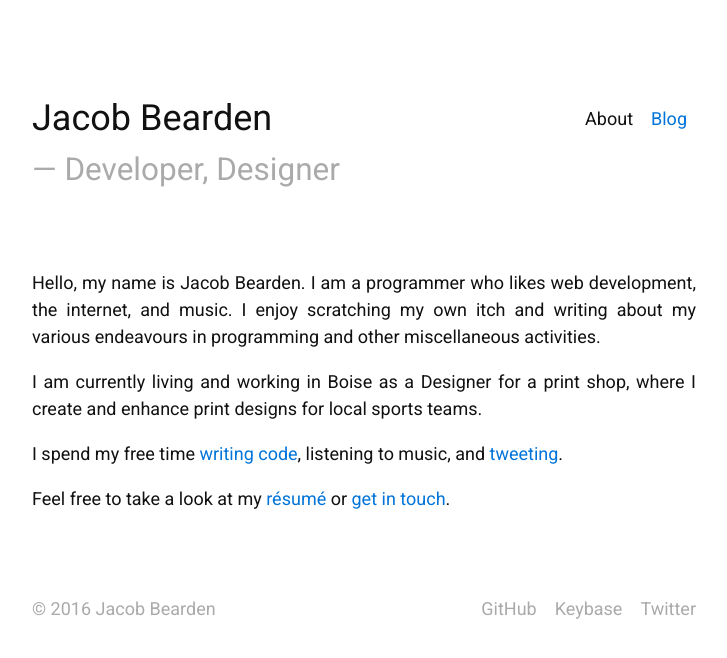
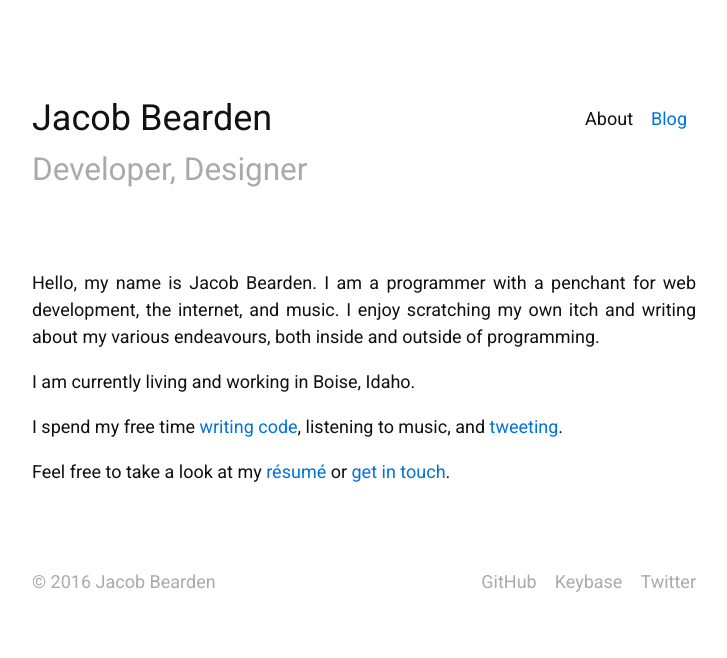
Before and after one commit to jacobbearden/bearden.io, a Jekyll site: the page built from index.md, in a window 1280 px wide. Shown: the top 658 px of the page, without its empty margins (276-1003 px from the left). Built offline with Jekyll 4.4.1, drawn with Linux system fonts in a browser that asks for light colours.

Commit message:
reword index, fix linebreak, remove emdash

```diff
--- a/_layouts/page.html
+++ b/_layouts/page.html
@@ -17,7 +17,7 @@ layout: compress
 					</h1>
 
 					<h2 class="header-subtitle">
-						— {{ site.description }}
+						{{ site.description }}
 					</h2>
 				</div>
 
--- a/_layouts/post.html
+++ b/_layouts/post.html
@@ -17,7 +17,7 @@ layout: compress
 					</h1>
 
 					<h2 class="header-subtitle">
-						— {{ page.date | date: '%Y %b %d' }}
+						{{ page.date | date: '%Y %b %d' }}
 					</h2>
 				</div>
 
--- a/index.md
+++ b/index.md
@@ -3,15 +3,10 @@ title: About
 in-nav: true
 ---
 
-Hello, my name is Jacob Bearden. I am a programmer who likes web development,
-the internet, and music. I enjoy scratching my own itch and writing about my
-various endeavours in programming and other miscellaneous activities.
+Hello, my name is Jacob Bearden. I am a programmer with a penchant for web development, the internet, and music. I enjoy scratching my own itch and writing about my various endeavours, both inside and outside of programming.
 
-I am currently living and working in Boise as a Designer for a print shop,
-where I create and enhance print designs for local sports teams.
+I am currently living and working in Boise, Idaho.
 
-I spend my free time [writing code](//github.com/jacobbearden), listening to
-music, and [tweeting](//twitter.com/jacobbearden_).
+I spend my free time [writing code](//github.com/jacobbearden), listening to music, and [tweeting](//twitter.com/jacobbearden_).
 
-Feel free to take a look at my [résumé](//dropbox.com/s/6hq5dtzmso9joyo/resume.pdf)
-or [get in touch](mailto:jacob@bearden.io).
+Feel free to take a look at my [résumé](//dropbox.com/s/6hq5dtzmso9joyo/resume.pdf) or [get in touch](mailto:jacob@bearden.io).
```
Also changed, not shown: 404.md (+3 -6 lines).
